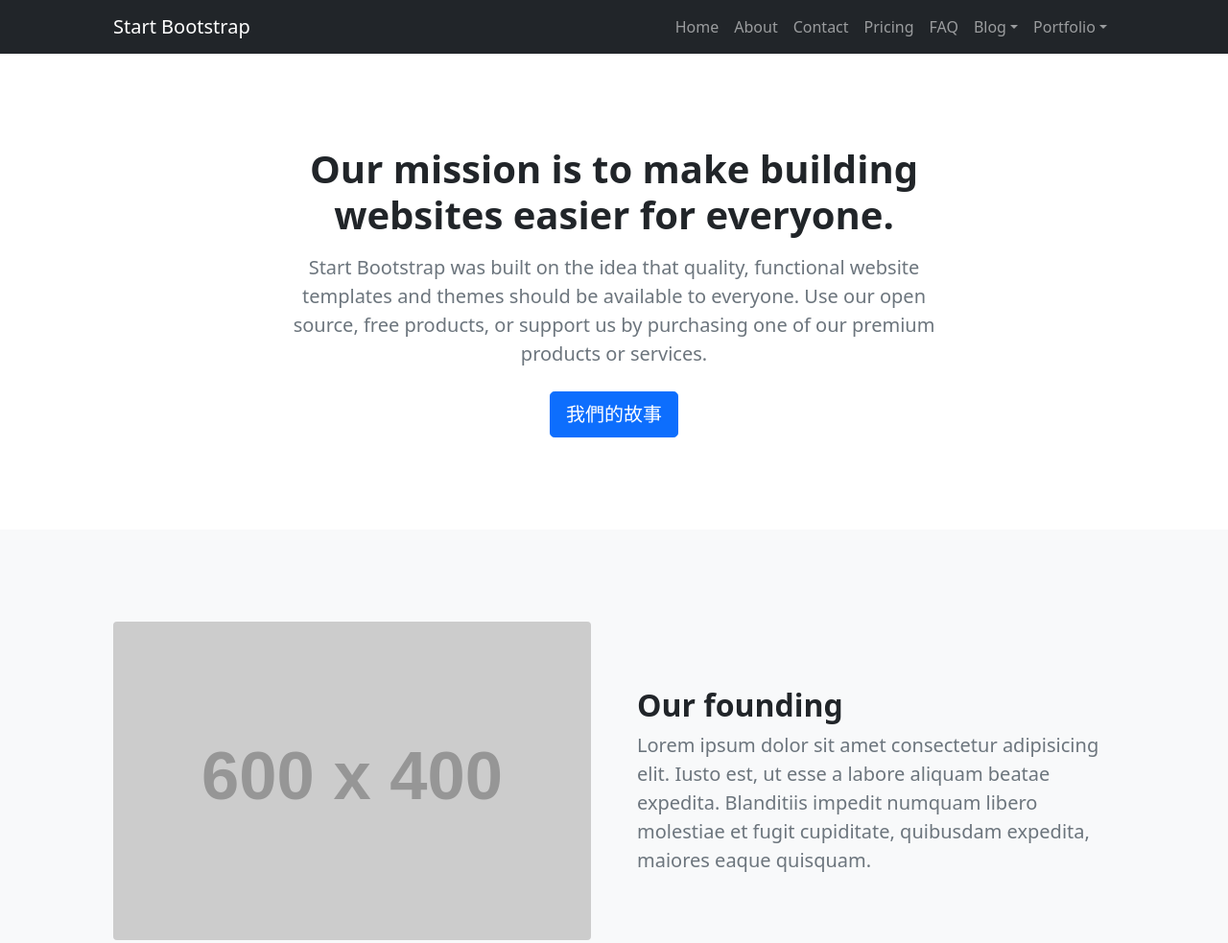
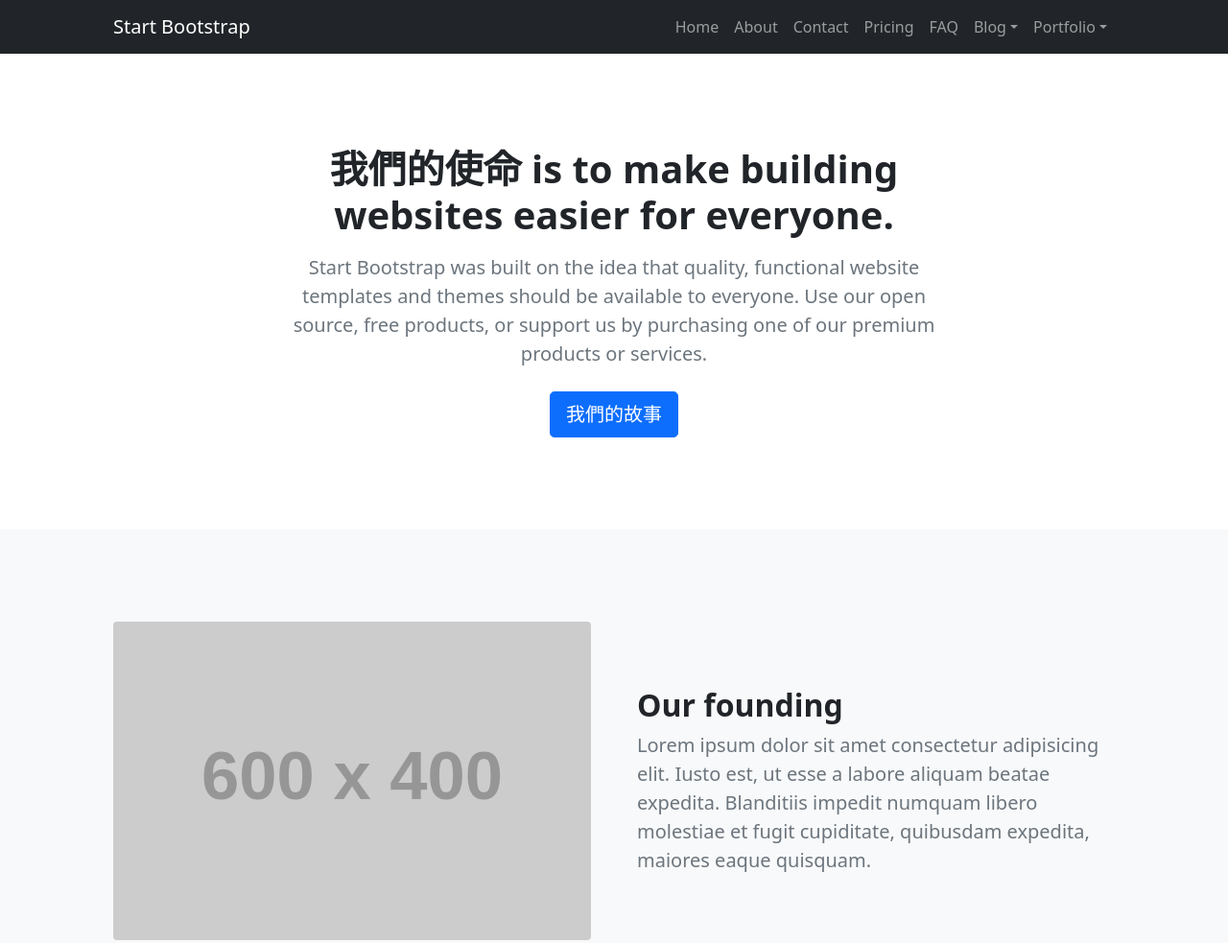
Before and after one commit to MikeKaoYang/shop, a plain HTML site: page about.html in a window 1280 px wide. Shown: the top 983 px of the page at 96% size. Drawn offline with nearby package versions, Linux system fonts and the light colour scheme; placeholder pictures from the web are drawn by us.

Commit message:
update our mission

```diff
--- a/about.html
+++ b/about.html
@@ -51,7 +51,7 @@
                     <div class="row justify-content-center">
                         <div class="col-lg-8 col-xxl-6">
                             <div class="text-center my-5">
-                                <h1 class="fw-bolder mb-3">Our mission is to make building websites easier for everyone.</h1>
+                                <h1 class="fw-bolder mb-3">我們的使命 is to make building websites easier for everyone.</h1>
                                 <p class="lead fw-normal text-muted mb-4">Start Bootstrap was built on the idea that quality, functional website templates and themes should be available to everyone. Use our open source, free products, or support us by purchasing one of our premium products or services.</p>
                                 <a class="btn btn-primary btn-lg" href="#scroll-target">我們的故事</a>
                             </div>
```
